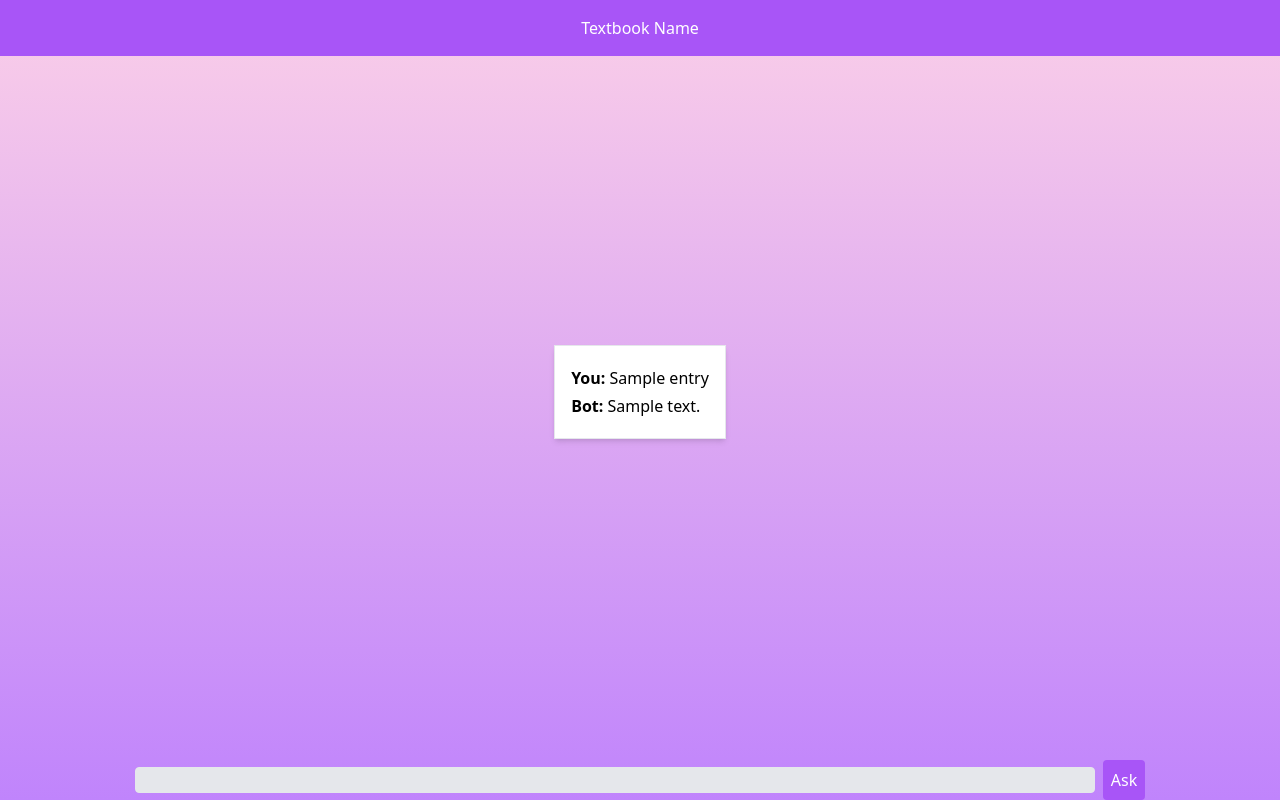
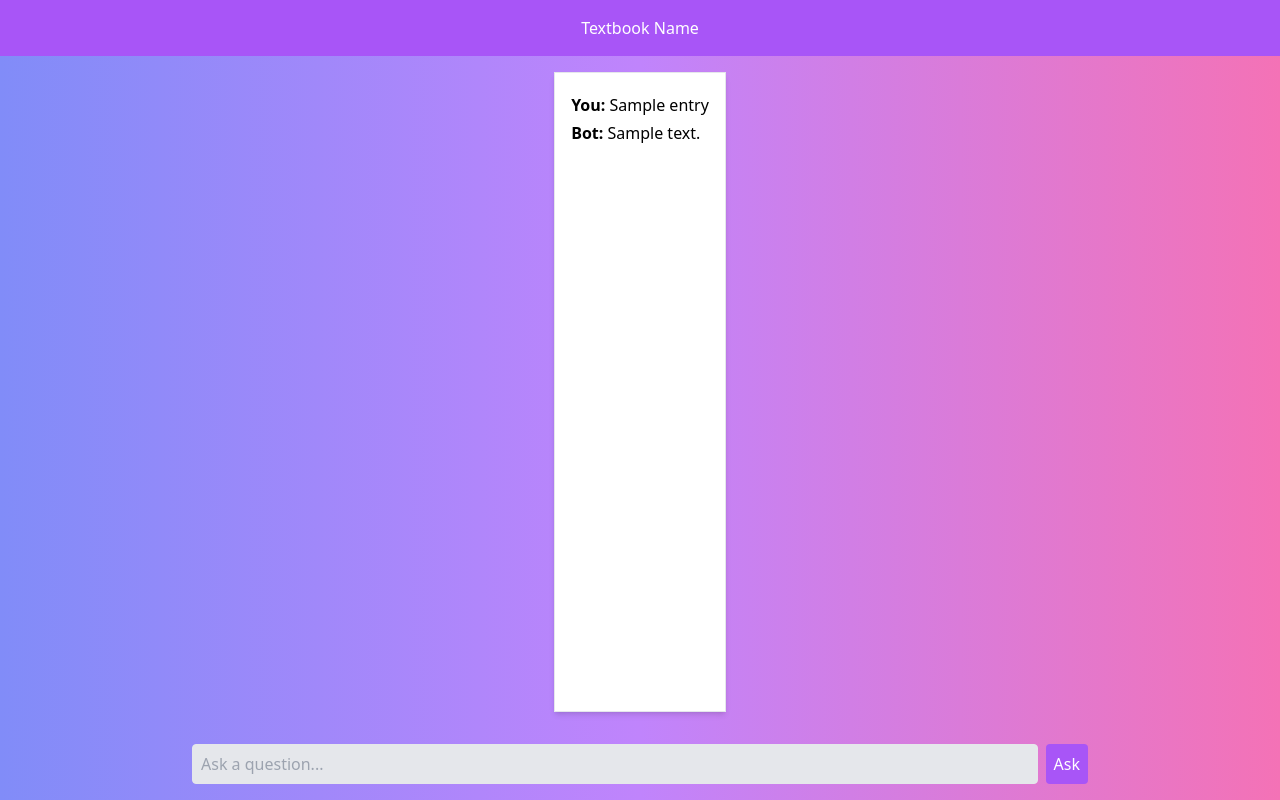
Before and after one commit to chateaumai/text-tutor, a Flask app: template frontend/templates/chat.html in a window 1280 px wide. Run offline with Flask 3, Linux system fonts and the light colour scheme; the template is opened without the code that fills it: most values are stand-ins (such as "Sample title", 1, 10 or a date in 2020); parts of the project's set-up code (start-up, migrations or seed data) failed here and were passed over.

Commit message:
ui changes

```diff
--- a/frontend/static/css/output.css
+++ b/frontend/static/css/output.css
@@ -576,8 +629,36 @@
   width: 75%;
 }
 
+.w-2\/3 {
+  width: 66.666667%;
+}
+
+.w-full {
+  width: 100%;
+}
+
+.w-5\/6 {
+  width: 83.333333%;
+}
+
 .max-w-md {
   max-width: 28rem;
+}
+
+.max-w-3xl {
+  max-width: 48rem;
+}
+
+.max-w-lg {
+  max-width: 32rem;
+}
+
+.max-w-4xl {
+  max-width: 56rem;
+}
+
+.flex-grow {
+  flex-grow: 1;
 }
 
 .flex-col {
@@ -594,6 +675,10 @@
 
 .justify-between {
   justify-content: space-between;
+}
+
+.overflow-y-auto {
+  overflow-y: auto;
 }
 
 .rounded {
@@ -614,63 +699,27 @@
   background-color: rgb(229 231 235 / var(--tw-bg-opacity));
 }
 
+.bg-purple-500 {
+  --tw-bg-opacity: 1;
+  background-color: rgb(168 85 247 / var(--tw-bg-opacity));
+}
+
 .bg-white {
   --tw-bg-opacity: 1;
   background-color: rgb(255 255 255 / var(--tw-bg-opacity));
 }
 
-.bg-blue-700 {
+.bg-gray-700 {
   --tw-bg-opacity: 1;
-  background-color: rgb(29 78 216 / var(--tw-bg-opacity));
-}
-
-.bg-red-500 {
-  --tw-bg-opacity: 1;
-  background-color: rgb(239 68 68 / var(--tw-bg-opacity));
-}
-
-.bg-green-500 {
-  --tw-bg-opacity: 1;
-  background-color: rgb(34 197 94 / var(--tw-bg-opacity));
-}
-
-.bg-green-700 {
-  --tw-bg-opacity: 1;
-  background-color: rgb(21 128 61 / var(--tw-bg-opacity));
-}
-
-.bg-green-200 {
-  --tw-bg-opacity: 1;
-  background-color: rgb(187 247 208 / var(--tw-bg-opacity));
-}
-
-.bg-green-600 {
-  --tw-bg-opacity: 1;
-  background-color: rgb(22 163 74 / var(--tw-bg-opacity));
-}
-
-.bg-green-800 {
-  --tw-bg-opacity: 1;
-  background-color: rgb(22 101 52 / var(--tw-bg-opacity));
-}
-
-.bg-purple-400 {
-  --tw-bg-opacity: 1;
-  background-color: rgb(192 132 252 / var(--tw-bg-opacity));
-}
-
-.bg-purple-700 {
-  --tw-bg-opacity: 1;
-  background-color: rgb(126 34 206 / var(--tw-bg-opacity));
-}
-
-.bg-purple-500 {
-  --tw-bg-opacity: 1;
-  background-color: rgb(168 85 247 / var(--tw-bg-opacity));
+  background-color: rgb(55 65 81 / var(--tw-bg-opacity));
 }
 
 .bg-gradient-to-b {
   background-image: linear-gradient(to bottom, var(--tw-gradient-stops));
+}
+
+.bg-gradient-to-r {
+  background-image: linear-gradient(to right, var(--tw-gradient-stops));
 }
 
 .from-pink-200 {
@@ -679,12 +728,42 @@
   --tw-gradient-stops: var(--tw-gradient-from), var(--tw-gradient-to);
 }
 
-.to-purple-300 {
-  --tw-gradient-to: #d8b4fe var(--tw-gradient-to-position);
+.from-indigo-500 {
+  --tw-gradient-from: #6366f1 var(--tw-gradient-from-position);
+  --tw-gradient-to: rgb(99 102 241 / 0) var(--tw-gradient-to-position);
+  --tw-gradient-stops: var(--tw-gradient-from), var(--tw-gradient-to);
 }
 
-.to-purple-400 {
-  --tw-gradient-to: #c084fc var(--tw-gradient-to-position);
+.from-indigo-400 {
+  --tw-gradient-from: #818cf8 var(--tw-gradient-from-position);
+  --tw-gradient-to: rgb(129 140 248 / 0) var(--tw-gradient-to-position);
+  --tw-gradient-stops: var(--tw-gradient-from), var(--tw-gradient-to);
+}
+
+.via-purple-500 {
+  --tw-gradient-to: rgb(168 85 247 / 0)  var(--tw-gradient-to-position);
+  --tw-gradient-stops: var(--tw-gradient-from), #a855f7 var(--tw-gradient-via-position), var(--tw-gradient-to);
+}
+
+.via-purple-400 {
+  --tw-gradient-to: rgb(192 132 252 / 0)  var(--tw-gradient-to-position);
+  --tw-gradient-stops: var(--tw-gradient-from), #c084fc var(--tw-gradient-via-position), var(--tw-gradient-to);
+}
+
+.to-violet-400 {
+  --tw-gradient-to: #a78bfa var(--tw-gradient-to-position);
+}
+
+.to-blue-400 {
+  --tw-gradient-to: #60a5fa var(--tw-gradient-to-position);
+}
+
+.to-pink-500 {
+  --tw-gradient-to: #ec4899 var(--tw-gradient-to-position);
+}
+
+.to-pink-400 {
+  --tw-gradient-to: #f472b6 var(--tw-gradient-to-position);
 }
 
 .p-2 {
@@ -698,6 +777,10 @@
 .py-4 {
   padding-top: 1rem;
   padding-bottom: 1rem;
+}
+
+.pl-2 {
+  padding-left: 0.5rem;
 }
 
 .text-center {
--- a/frontend/templates/chat.html
+++ b/frontend/templates/chat.html
@@ -7,20 +7,24 @@
         <link rel="stylesheet" href="./static/css/output.css">
         <title>Text Tutor</title>
     </head>
-    <body class="bg-gradient-to-b from-pink-200 to-purple-400 min-h-screen flex flex-col justify-between">
+    <body class="bg-gradient-to-r from-indigo-400 via-purple-400 to-pink-400 min-h-screen flex flex-col">
 
         <header class="bg-purple-500 text-white text-center py-4">
             <h1>Textbook Name</h1>
         </header>
-        <div id="chatbox" class="border mx-auto p-4 max-w-md mb-4 bg-white shadow-md" style="display: none;">
-            {% for entry in history %}
-            <p class="my-1"><b>You:</b> {{ entry['question'] }}</p>
-            <p class="my-1"><b>Bot:</b> {{ entry['answer'] }}</p>
-            {% endfor %}
+        <div class="flex-grow flex flex-col items-center mt-4">
+            <div id="chatbox" class="flex-grow border mx-auto p-4 max-w-3xl mb-4 bg-white shadow-md overflow-y-auto" style="display: none; max-height: 80vh;">
+                {% for entry in history %}
+                <p class="my-1"><b>You:</b> {{ entry['question'] }}</p>
+                <p class="my-1"><b>Bot:</b> {{ entry['answer'] }}</p>
+                {% endfor %}
+            </div>
         </div>
-        <form action="/chat" method="POST" class="flex items-center justify-center mt-4">
-            <input type="text" name="question" required class="bg-gray-200 border rounded w-3/4">
-            <button type="submit" class="bg-purple-500 text-white p-2 ml-2 rounded">Ask</button>
-        </form>
+        <div class="flex items-center justify-center w-full max-w-4xl mx-auto mb-4">
+            <form action="/chat" method="POST" class="flex w-full">
+                <input type="text" name="question" required class="bg-gray-200 flex-grow border rounded pl-2" placeholder="Ask a question...">
+                <button type="submit" class="bg-purple-500 text-white p-2 ml-2 rounded hover:bg-purple-700 focus:ring focus:ring-violet-300">Ask</button>
+            </form>
+        </div>
     </body>
 </html>
```
Also changed, not shown: other parts of frontend/static/css/output.css (+74 -0 lines), frontend/tailwind.config.js (+7 -1 lines).
